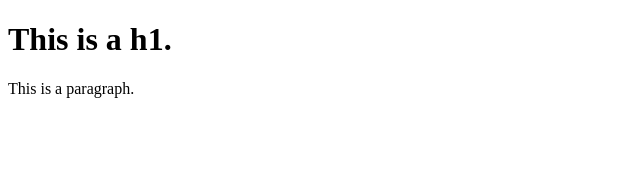
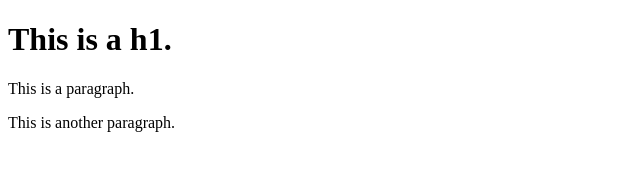
Before and after one commit to NganthoiMoirang/git-test, a website: page index.html in a window 1280 px wide. Shown: the whole page, without its empty margins (0-640 px from the left). Drawn offline with Linux system fonts and the light colour scheme.

Commit message:
forth-commit

```diff
--- a/index.html
+++ b/index.html
@@ -6,5 +6,6 @@
     <body>
         <h1>This is a h1.</h1>
         <p>This is a paragraph.</p>
+        <p>This is another paragraph.</p>
     </body>
 </html>
```
Also changed, not shown: package.json (added, +24 -0 lines), 1 other file.
